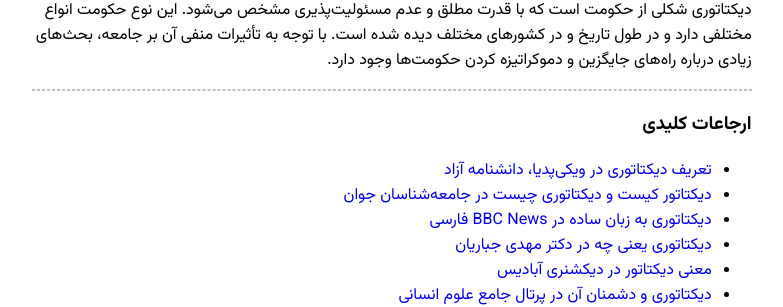
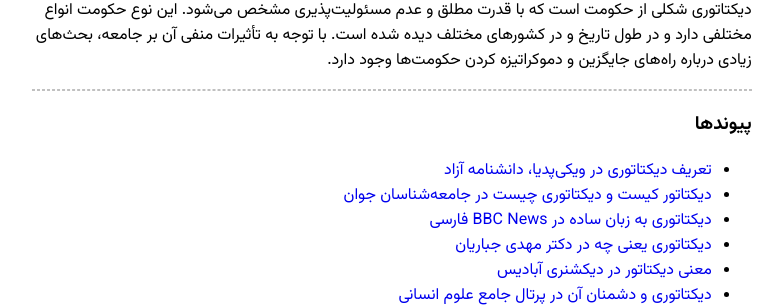
Before and after one commit to darkblog/darkblog.github.io, a Jekyll site: the page built from _posts/2025-3-2-24.md, in a window 1280 px wide and 900 px high, scrolled down 2636 px. Shown: the part 150-457 px from the top of the window, without its empty margins (248-1031 px from the left). Built offline with Jekyll 4.4.1, drawn with Linux system fonts in a browser that asks for light colours.

Commit message:
Update 2025-3-2-24.md

```diff
--- a/_posts/2025-3-2-24.md
+++ b/_posts/2025-3-2-24.md
@@ -83,7 +83,7 @@ title: دیکتاتوری چیست؟ - مقاله تکمیلی
 
 ---
 
-### ارجاعات کلیدی
+### پیوندها
 - [تعریف دیکتاتوری در ویکی‌پدیا، دانشنامه آزاد](https://fa.wikipedia.org/wiki/%D8%AF%D9%8A%D9%83%D8%AA%D8%A7%D8%AA%D9%88%D8%B1%D9%8A)
 - [دیکتاتور کیست و دیکتاتوری چیست در جامعه‌شناسان جوان](https://youngsociologists.com/%D8%AF%D9%8A%D9%83%D8%AA%D8%A7%D8%AA%D9%88%D8%B1-%D9%83%D9%8A%D8%B3%D8%AA-%D9%88-%D8%AF%D9%8A%D9%83%D8%AA%D8%A7%D8%AA%D9%88%D8%B1%D9%8A-%D8%86%D8%AF%D8%A7%D8%B1%D8%AF/)
 - [دیکتاتوری به زبان ساده در BBC News فارسی](https://www.bbc.com/persian/arts-59805406)
```
